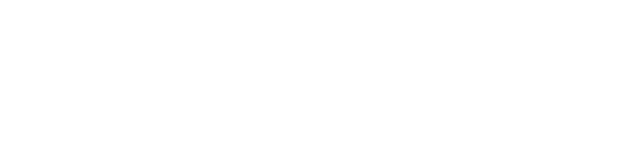
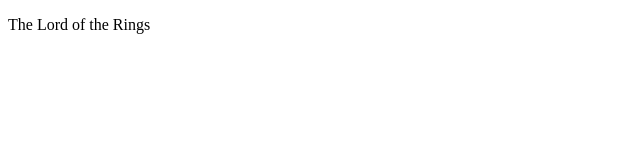
Before and after one commit to froucoux/AlpineForBeginners, a plain HTML site: page index.html in a window 1280 px wide. Shown: the whole page, without its empty margins (0-640 px from the left). Drawn offline with nearby package versions, Linux system fonts and the light colour scheme.

Commit message:
Display the title of the component

```diff
--- a/index.html
+++ b/index.html
@@ -6,7 +6,10 @@
     <title>Alpine JS First Application</title>
 </head>
 <body>
-    <div x-data="{}"></div>
+
+    <div x-data="{ title: 'The Lord of the Rings' }">
+        <p x-text="title"></p>
+    </div>
 
     <script src="https://cdn.jsdelivr.net/gh/alpinejs/alpine@v2.8.0/dist/alpine.min.js" defer></script>
 </body>
```
